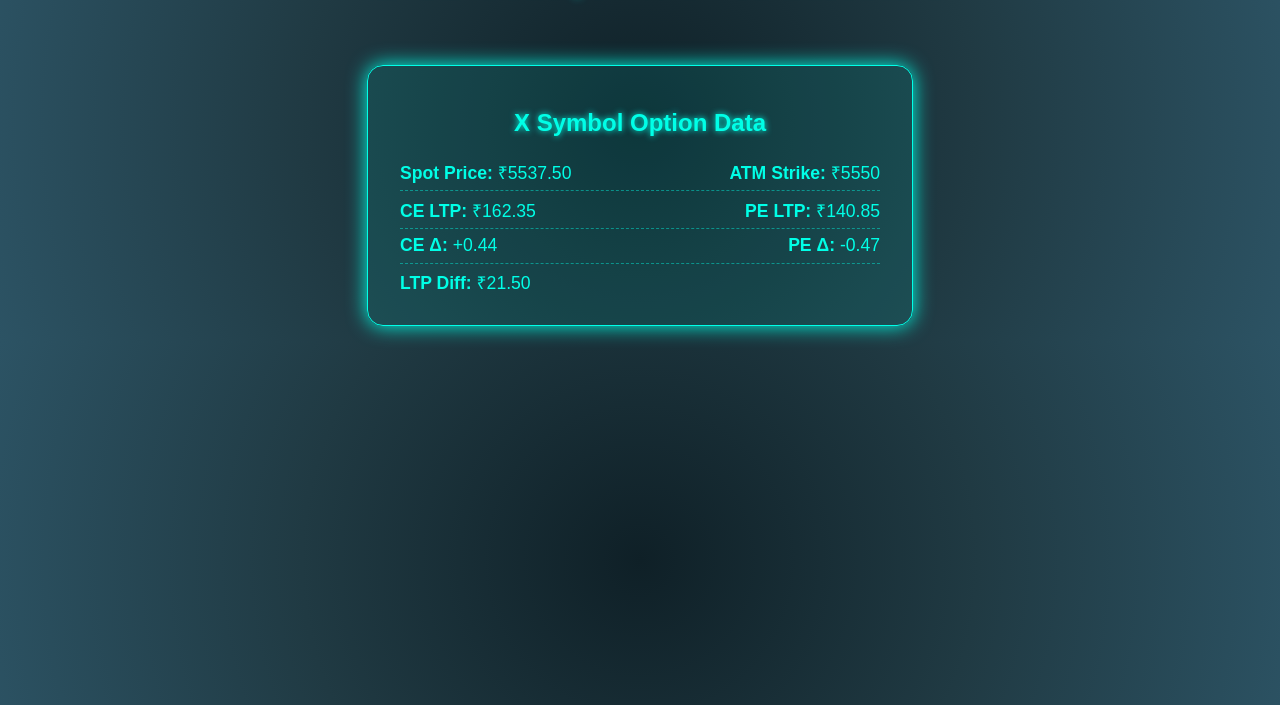
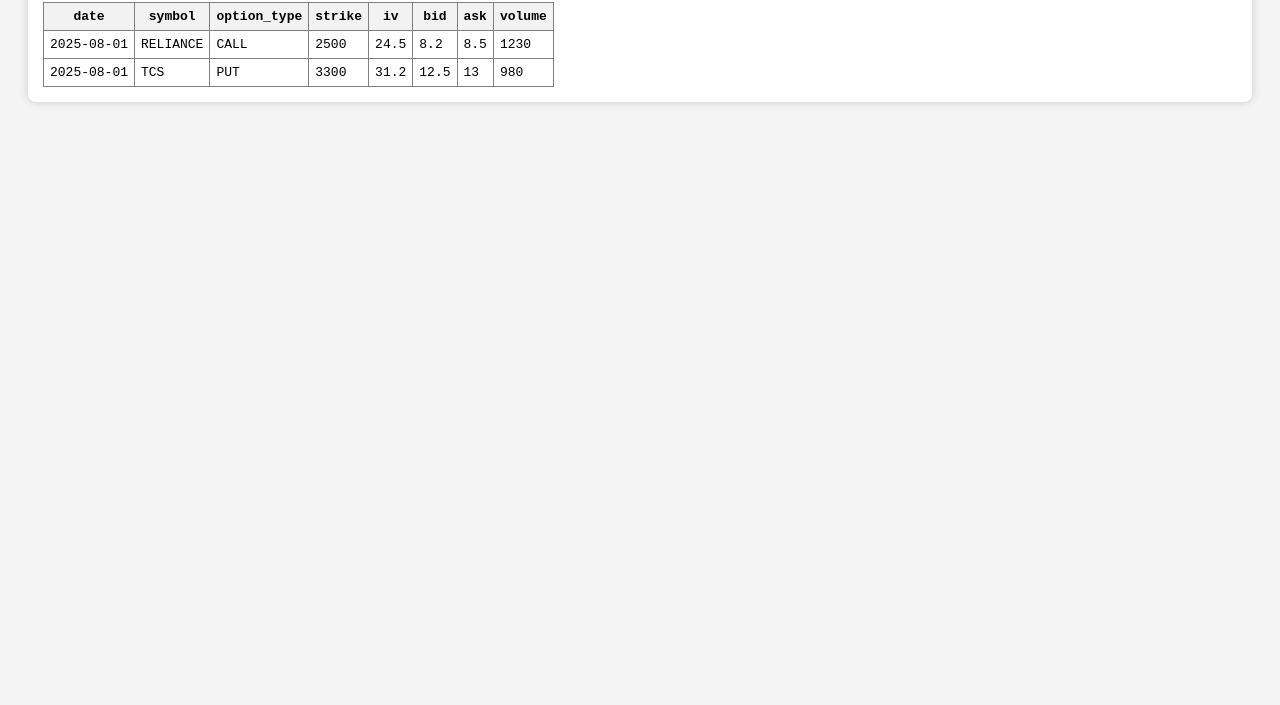
Before and after one commit to tradertools0-svg/optiondashboard, a plain HTML site: page index.html in a window 1280 px wide. Shown: the part 95-800 px from the top of the page. Drawn offline with Linux system fonts and the light colour scheme.

Commit message:
Dashboard updated with latest changes

```diff
--- a/index.html
+++ b/index.html
@@ -3,31 +3,17 @@
 <head>
   <meta charset="UTF-8" />
   <meta name="viewport" content="width=device-width, initial-scale=1.0"/>
-  <title>Jarvis Option Dashboard</title>
+  <title>Option Dashboard</title>
   <link rel="stylesheet" href="style.css" />
 </head>
 <body>
-  <div class="dashboard-container">
-    <h1 class="title">TREADETOOLS | JARVIS HUD Dashboard</h1>
-
-    <div class="symbol-card">
-      <h2>X Symbol Option Data</h2>
-      <div class="data-row">
-        <div><strong>Spot Price:</strong> ₹5537.50</div>
-        <div><strong>ATM Strike:</strong> ₹5550</div>
-      </div>
-      <div class="data-row">
-        <div><strong>CE LTP:</strong> ₹162.35</div>
-        <div><strong>PE LTP:</strong> ₹140.85</div>
-      </div>
-      <div class="data-row">
-        <div><strong>CE Δ:</strong> +0.44</div>
-        <div><strong>PE Δ:</strong> -0.47</div>
-      </div>
-      <div class="data-row">
-        <div><strong>LTP Diff:</strong> ₹21.50</div>
-      </div>
+  <div class="container">
+    <h2>Option Dashboard</h2>
+    <div id="data-output">
+      Loading data...
     </div>
   </div>
+
+  <script src="script.js"></script>
 </body>
 </html>
--- /dev/null
+++ b/mock_data.json
@@ -0,0 +1,22 @@
+[
+  {
+    "date": "2025-08-01",
+    "symbol": "RELIANCE",
+    "option_type": "CALL",
+    "strike": 2500,
+    "iv": 24.5,
+    "bid": 8.2,
+    "ask": 8.5,
+    "volume": 1230
+  },
+  {
+    "date": "2025-08-01",
+    "symbol": "TCS",
+    "option_type": "PUT",
+    "strike": 3300,
+    "iv": 31.2,
+    "bid": 12.5,
+    "ask": 13.0,
+    "volume": 980
+  }
+]
--- a/script.js
+++ b/script.js
@@ -1,23 +1,37 @@
-// Dummy static data — iske jagah baad me API se data fetch karoge
-const optionData = {
-  spotPrice: "₹19,745.25",
-  atmStrike: "19750",
-  ceLtp: "122.10",
-  peLtp: "108.45",
-  ceDelta: "+0.46",
-  peDelta: "-0.45",
-  ltpDiff: "₹13.65"
-};
+// Load data from mock_data.json and display in table
+fetch("mock_data.json")
+  .then(response => response.json())
+  .then(data => {
+    const container = document.getElementById("data-output");
+    container.innerHTML = ""; // Clear "Loading..."
 
-function updateTiles(data) {
-  document.getElementById("spotPrice").textContent = data.spotPrice;
-  document.getElementById("atmStrike").textContent = data.atmStrike;
-  document.getElementById("ceLtp").textContent = data.ceLtp;
-  document.getElementById("peLtp").textContent = data.peLtp;
-  document.getElementById("ceDelta").textContent = data.ceDelta;
-  document.getElementById("peDelta").textContent = data.peDelta;
-  document.getElementById("ltpDiff").textContent = data.ltpDiff;
-}
+    const table = document.createElement("table");
+    table.border = "1";
+    table.style.borderCollapse = "collapse";
 
-// Call once on page load
-updateTiles(optionData);
+    // Create header
+    const headerRow = table.insertRow();
+    Object.keys(data[0]).forEach(key => {
+      const th = document.createElement("th");
+      th.textContent = key;
+      th.style.padding = "6px";
+      th.style.backgroundColor = "#f2f2f2";
+      headerRow.appendChild(th);
+    });
+
+    // Fill table rows
+    data.forEach(row => {
+      const tr = table.insertRow();
+      Object.values(row).forEach(val => {
+        const td = tr.insertCell();
+        td.textContent = val;
+        td.style.padding = "6px";
+      });
+    });
+
+    container.appendChild(table);
+  })
+  .catch(error => {
+    document.getElementById("data-output").innerText = "Error loading data!";
+    console.error(error);
+  });
--- a/style.css
+++ b/style.css
@@ -1,64 +1,12 @@
 body {
-  margin: 0;
-  font-family: 'Orbitron', sans-serif;
-  background: radial-gradient(circle at center, #0f2027, #203a43, #2c5364);
-  color: #00ffe7;
+  font-family: monospace;
+  background-color: #f4f4f4;
+  padding: 20px;
 }
 
-.title {
-  text-align: center;
-  padding: 1.5rem 1rem 1rem;
-  font-size: 1.8rem;
-  letter-spacing: 1px;
-  text-shadow: 0 0 10px #00ffe7;
+.container {
+  background-color: #fff;
+  padding: 15px;
+  border-radius: 8px;
+  box-shadow: 0 0 10px #ccc;
 }
-
-.dashboard-container {
-  padding: 1rem;
-  display: flex;
-  flex-direction: column;
-  align-items: center;
-}
-
-.symbol-card {
-  background: rgba(0, 255, 231, 0.1);
-  border: 1px solid #00ffe7;
-  border-radius: 16px;
-  padding: 1.5rem 2rem;
-  box-shadow: 0 0 20px #00ffe7;
-  max-width: 480px;
-  width: 100%;
-  margin-top: 2rem;
-  transition: 0.3s ease;
-}
-
-.symbol-card h2 {
-  text-align: center;
-  margin-bottom: 1rem;
-  color: #00ffe7;
-  text-shadow: 0 0 6px #00ffe7;
-}
-
-.data-row {
-  display: flex;
-  justify-content: space-between;
-  padding: 0.4rem 0;
-  border-bottom: 1px dashed #00ffe76e;
-  font-size: 1.1rem;
-}
-
-.data-row:last-child {
-  border-bottom: none;
-}
-
-/* Responsive */
-@media (max-width: 480px) {
-  .data-row {
-    flex-direction: column;
-    align-items: flex-start;
-    gap: 0.3rem;
-  }
-  .symbol-card {
-    padding: 1rem;
-  }
-}
```
